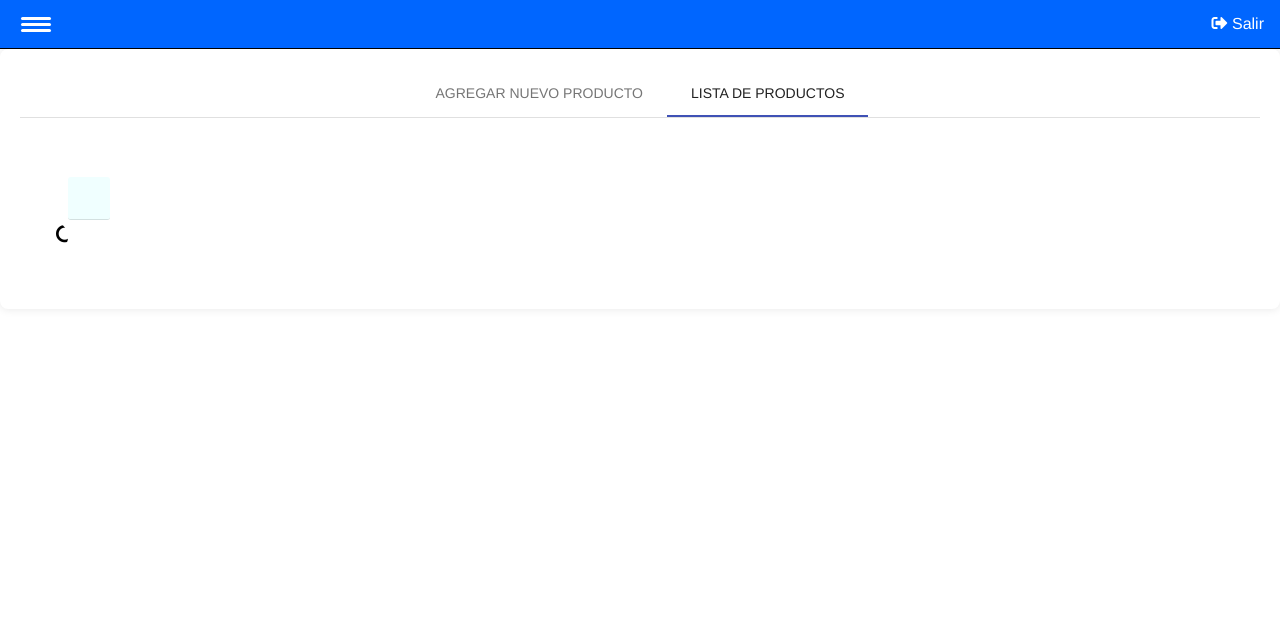
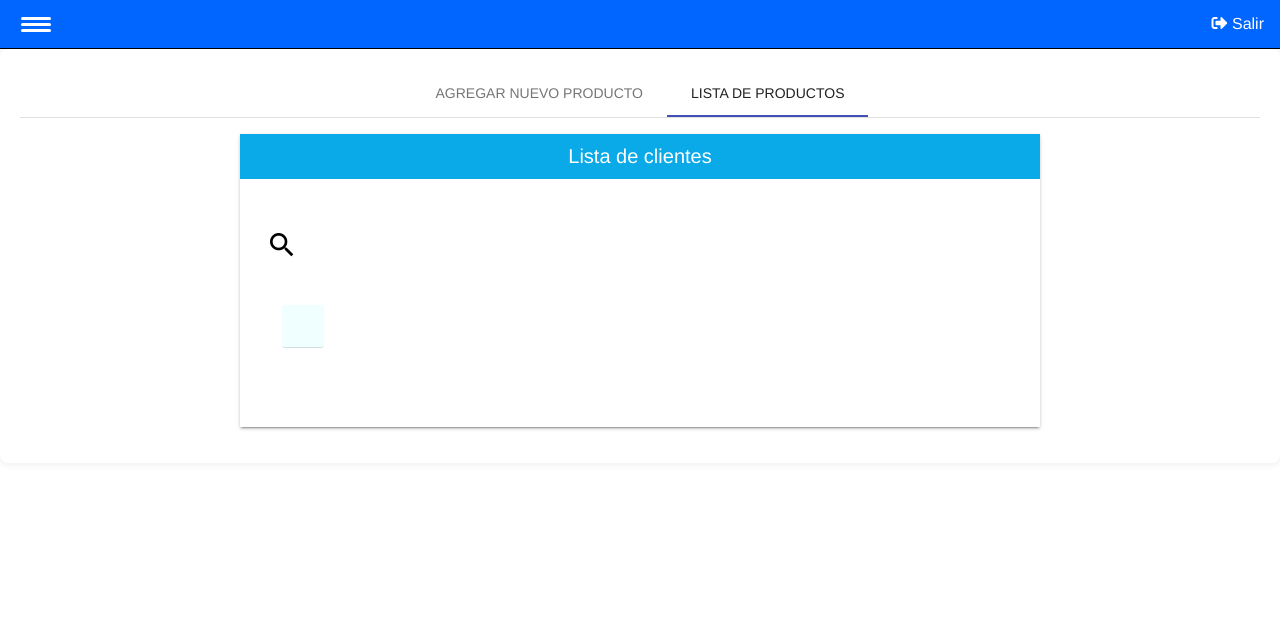
Before and after one commit to Eztep1983/StockManager-MyE, a Flask app: template src/templates/productos.html in a window 1280 px wide, after a click on "LISTA DE PRODUCTOS". Shown: the top 629 px of the page. Run offline with Flask 3, Linux system fonts and the light colour scheme; the template is opened without the code that fills it, so the values that code supplies are empty; some libraries are stand-ins or nearby versions; some web fonts are replaced.

Commit message:
Products

```diff
--- a/src/app.py
+++ b/src/app.py
@@ -102,10 +102,12 @@ def eliminar_proveedor(id_proveedor):
         return abort(405)  # Método no permitido
 
 
+# RUTA PARA OBTENER LISTA DE PRODUCTOS
 @app.route('/productos')
 @login_required
-def productos():
-    return render_template('productos.html')
+def obtener_productos():
+    lista_productos = obtener_lista_productos()
+    return render_template('productos.html', productos=lista_productos)
 
 
 @app.route('/ventas')
@@ -165,12 +167,14 @@ def editar_cliente():
     return render_template('clientes.html')
 
 # RUTA PARA ELIMINAR CLIENTES
-@app.route('/eliminar_cliente/<int:cliente_id>', methods=['POST'])
+@app.route('/eliminar_cliente/<int:cliente_id>', methods=['DELETE'])
 @login_required
 def eliminar_cliente(cliente_id):
-    if request.method == "POST":
+    print(f"Received cliente_id: {cliente_id}")  # Log para depuración
+    if request.method=='DELETE':
         eliminarr_client(cliente_id)
         return jsonify({'message': 'Cliente eliminado exitosamente'})
+    return render_template('clientes.html', eliminar_cliente=eliminarr_client()), 500
 
 #RUTA PARA LA CONFIGURACION
 @app.route('/configuracion')
@@ -180,7 +184,6 @@ def configuracion():
 
 
 #RUTA PARA LA FACTURACION
-
 @app.route('/facturar', methods=['POST', 'GET'])
 @login_required
 def facturar():
--- a/src/templates/productos.html
+++ b/src/templates/productos.html
@@ -130,18 +130,52 @@
                     </div>
                     <div class="mdl-tabs__panel" id="tabListProducts">
                         <div class="mdl-grid">
-                            <div class="mdl-cell mdl-cell--4-col-phone mdl-cell--8-col-tablet mdl-cell--12-col-desktop">
-                                <form action="#">
-                                    <div class="mdl-textfield mdl-js-textfield mdl-textfield--expandable">
-                                        <label class="mdl-button mdl-js-button mdl-button--icon" for="searchProduct">
-                                            <i class="zmdi zmdi-search"></i>
-                                        </label>
-                                        <div class="mdl-textfield__expandable-holder">
-                                            <input class="mdl-textfield__input" type="text" id="searchProduct">
-                                            <label class="mdl-textfield__label"></label>
+                            <div class="mdl-cell mdl-cell--4-col-phone mdl-cell--8-col-tablet mdl-cell--8-col-desktop mdl-cell--2-offset-desktop">
+                                <div class="full-width panel mdl-shadow--2dp">
+                                    <div class="full-width panel-tittle bg-success text-center tittles">
+                                        Lista de clientes
+                                    </div>
+                                    <div class="full-width panel-content">
+                                        <form action="#">
+                                            <br>
+                                            <br>
+                                            <i class="zmdi zmdi-search" id="searchIcon"></i>
+                                            <div class="mdl-textfield mdl-js-textfield mdl-textfield--expandable">
+                                                <label class="mdl-button mdl-js-button mdl-button--icon" for="searchClient">
+                                                </label>
+                                                <div class="mdl-textfield__expandable-holder">
+                                                    <input class="mdl-textfield__input" type="text" id="searchClient">
+                                                    <label class="mdl-textfield__label"style="margin-left: 10px;">Buscar Producto</label>
+                                                </div>
+                                            </div>
+                                        </form>
+                                        <div class="mdl-list">
+                                            {% for producto in productos %}
+                                            <div class="mdl-list__item mdl-list__item--two-line">
+                                                <section class="cliente_tab" id="cliente_tab">
+                                                <span>
+                                                    <section>
+                                                    <center><i class="zmdi zmdi-account mdl-list__item-avatar"></i></center>
+                                                    <br>
+                                                    <span class="mdl-list__item-sub-title" style="font-size: 14px; color: black;"> {{ producto.nombre }} </span>
+                                                    </section>
+                                                    <section>
+                                                    <span class="mdl-list__item-sub-title" style="font-size: 14px; color: black;">Descripción: {{ producto.descripcion }}</span>
+                                                    <br>
+                                                    <br>
+                                                    <span class="mdl-list__item-sub-title" style="font-size: 14px; color: black;">Precio: {{ producto.precio }}</span>
+                                                    <br>
+                                                    <br>
+                                                    <span class="mdl-list__item-sub-title" style="font-size: 14px; color: black;">Cantidad: {{ producto.stock }}</span>
+                                                    </section>
+                                                </section>
+                                                </span>
+                                            </div>
+                                            <li class="full-width divider-menu-h"></li>
+                                            {% endfor %}
                                         </div>
                                     </div>
-                                </form>
+                                </div>
                             </div>
                         </div>
                     </div>
```
Also changed, not shown: src/models/cliente.py (+6 -6 lines), src/templates/clientes.html (+22 -18 lines), src/templates/home.html (+0 -29 lines).
